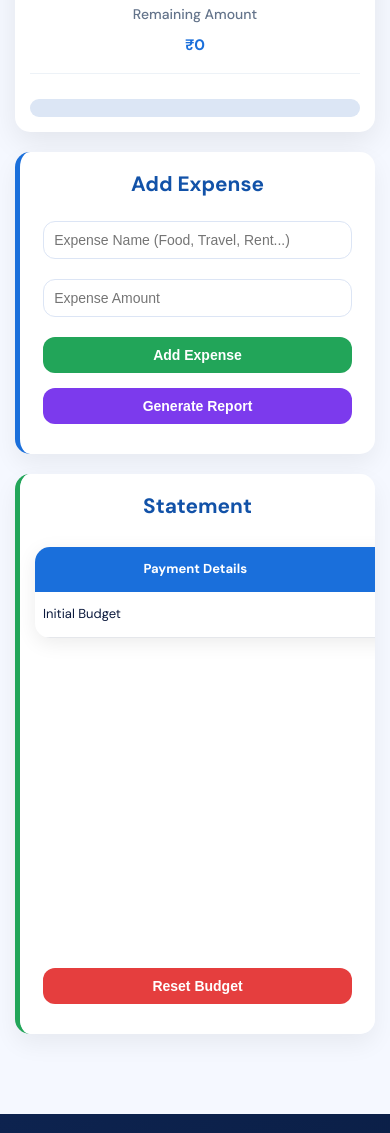
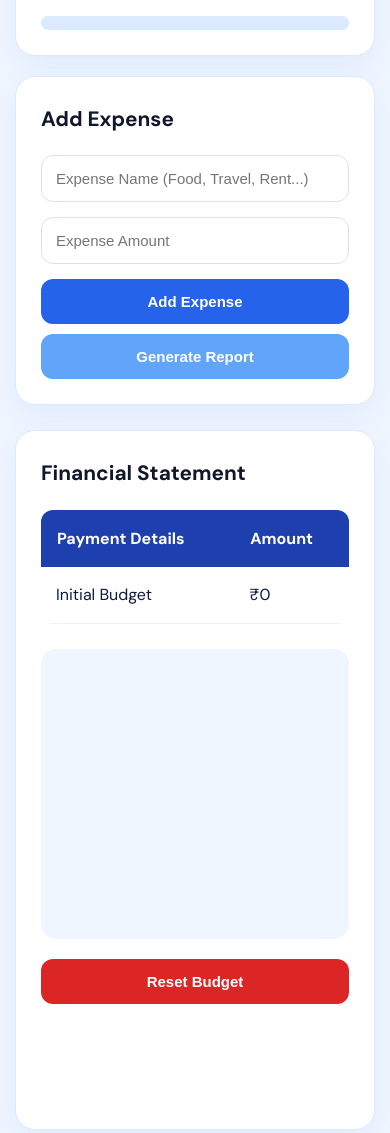
Before and after one commit to 018-alfred/Budget_tracker, a plain HTML site: page client/quickbudget.html in a window 390 px wide. Shown: the part 683-1816 px from the top of the page. Drawn offline with nearby package versions, Linux system fonts and the light colour scheme.

Commit message:
Designed some features

```diff
--- a/client/quickbudget.css
+++ b/client/quickbudget.css
@@ -1,488 +1,227 @@
-/* ===========================
-   QUICK BUDGET PAGE
-=========================== */
-
-body{
-    background:#f5f8ff;
+.budget-dashboard{
+    display:flex;
+    gap:25px;
+    padding:30px;
+    align-items:flex-start;
 }
 
-/* ===========================
-   INPUTS
-=========================== */
+/* LEFT PANEL */
 
-#initialAmount,
-#expenseLabel,
-#expenseAmount{
-    width:100%;
-    max-width:700px;
-    display:block;
-    margin:20px auto;
-    padding:15px;
-    border:1px solid #dce5f5;
-    border-radius:12px;
-    background:#fff;
-    font-size:16px;
+.left-panel{
+    width:32%;
+    display:flex;
+    flex-direction:column;
+    gap:20px;
 }
 
-#initialAmount:focus,
-#expenseLabel:focus,
-#expenseAmount:focus{
-    outline:none;
-    border-color:#1a6fdb;
-    box-shadow:0 0 0 4px rgba(26,111,219,.15);
+/* RIGHT PANEL */
+
+.right-panel{
+    width:68%;
 }
 
-/* ===========================
-   BUTTONS
-=========================== */
+/* CARDS */
+
+.expense-section,
+.budget-box,
+.summary-section{
+    background:#ffffff;
+    padding:25px;
+    border-radius:20px;
+    border:1px solid #dbeafe;
+    box-shadow:0 10px 30px rgba(37,99,235,.08);
+}
+
+/* HEADINGS */
+
+.expense-section h2,
+.budget-box h3,
+.summary-section h2{
+    color:#0f172a;
+    margin-bottom:20px;
+    font-size:1.3rem;
+    font-weight:700;
+}
+
+/* INPUTS */
+
+.expense-section input{
+    width:100%;
+    padding:14px;
+    margin-bottom:15px;
+    border:1px solid #dbe3e5;
+    border-radius:12px;
+    outline:none;
+    font-size:15px;
+    transition:.3s;
+}
+
+.expense-section input:focus{
+    border-color:#2563eb;
+    box-shadow:0 0 0 4px rgba(37,99,235,.15);
+}
+
+/* BUTTONS */
+
+.set-btn{
+    background:#1d4ed8;
+    color:white;
+}
+
+.add-btn{
+    background:#2563eb;
+    color:white;
+}
+
+.done-btn{
+    background:#60a5fa;
+    color:white;
+    margin-top:10px;
+}
+
+.reset-btn{
+    background:#dc2626;
+    color:white;
+    margin-top:20px;
+}
 
 .set-btn,
 .add-btn,
 .done-btn,
 .reset-btn{
-    display:block;
-    margin:15px auto;
-    min-width:220px;
-    padding:14px 24px;
+    width:100%;
+    padding:14px;
     border:none;
     border-radius:12px;
-    color:#fff;
+    cursor:pointer;
     font-weight:600;
-    cursor:pointer;
+    font-size:15px;
     transition:.3s;
-}
-
-.set-btn{
-    background:#1a6fdb;
-}
-
-.add-btn{
-    background:#22a559;
-}
-
-.done-btn{
-    background:#7c3aed;
-}
-
-.reset-btn{
-    background:#e53e3e;
 }
 
 .set-btn:hover,
 .add-btn:hover,
 .done-btn:hover,
 .reset-btn:hover{
-    transform:translateY(-2px);
+    transform:translateY(-3px);
 }
 
-/* ===========================
-   BUDGET OVERVIEW
-=========================== */
-
-.budget-overview{
-    max-width:900px;
-    margin:40px auto;
-}
-
-.budget-box{
-    background:#ffffff;
-    padding:30px;
-    border-radius:20px;
-    box-shadow:0 10px 30px rgba(0,0,0,.08);
-}
-
-.budget-box h3{
-    text-align:center;
-    color:#1252a8;
-    margin-bottom:25px;
-}
+/* BUDGET OVERVIEW */
 
 .amount-row{
     display:flex;
     justify-content:space-between;
     align-items:center;
-    padding:16px 0;
-    border-bottom:1px solid #edf2f7;
-}
-
-.amount-row:last-child{
-    border-bottom:none;
+    padding:14px 0;
+    border-bottom:1px solid #edf1f3;
 }
 
 .amount-row span{
     color:#64748b;
-    font-weight:500;
+    font-size:15px;
 }
 
 .amount-row strong{
-    color:#1a6fdb;
-    font-size:1.2rem;
+    color:#1e3a8a;
+    font-size:16px;
 }
 
-/* ===========================
-   PROGRESS BAR
-=========================== */
+/* PROGRESS BAR */
 
 .progress{
-    width:100%;
-    height:22px;
-    margin-top:25px;
-    background:#dce6f5;
-    border-radius:30px;
+    height:14px;
+    background:#dbeafe;
+    border-radius:50px;
     overflow:hidden;
+    margin-top:20px;
 }
 
 .progress-fill{
+    height:100%;
     width:0%;
-    height:100%;
     background:linear-gradient(
         90deg,
-        #22a559,
-        #38c172
+        #2563eb,
+        #60a5fa
     );
-    transition:width .4s ease;
+    transition:.4s;
 }
 
-/* ===========================
-   EXPENSE SECTION
-=========================== */
+/* STATEMENT SECTION */
 
-.expense-section{
-    max-width:900px;
-    margin:40px auto;
-    padding:30px;
-    background:#ffffff;
-    border-radius:20px;
-    border-left:5px solid #1a6fdb;
-    box-shadow:0 10px 25px rgba(0,0,0,.06);
+.summary-section{
+    min-height:700px;
 }
 
-.expense-section h2{
-    text-align:center;
-    color:#1252a8;
-    margin-bottom:20px;
-}
+/* TABLE */
 
-/* ===========================
-   SUMMARY SECTION
-=========================== */
-
-.summary-section{
-    max-width:1100px;
-    margin:40px auto;
-    padding:30px;
-    background:#ffffff;
-    border-radius:20px;
-    border-left:5px solid #22a559;
-    box-shadow:0 10px 25px rgba(0,0,0,.06);
-}
-
-.summary-section h2{
-    text-align:center;
-    color:#1252a8;
-    margin-bottom:25px;
-}
-
-/* ===========================
-   TABLE
-=========================== */
-
-.summary-section table{
+table{
     width:100%;
     border-collapse:collapse;
     overflow:hidden;
-    border-radius:15px;
-    box-shadow:0 5px 20px rgba(0,0,0,.08);
+    border-radius:12px;
 }
 
-.summary-section th{
-    background:#1a6fdb;
+thead{
+    background:#1e40af;
     color:white;
-    padding:16px;
 }
 
-.summary-section td{
+th{
     padding:16px;
-    border-bottom:1px solid #e5e7eb;
-}
-
-.summary-section td:first-child{
     text-align:left;
-}
-
-.summary-section td:last-child{
-    text-align:right;
     font-weight:600;
 }
 
-.summary-section tbody tr:nth-child(even){
+td{
+    padding:15px;
+    border-bottom:1px solid #edf1f3;
+}
+
+tbody tr:hover{
     background:#f8fbff;
 }
 
-.summary-section tbody tr:hover{
-    background:#eef5ff;
+/* CHART */
+
+.chart-container{
+    margin-top:25px;
+    padding:20px;
+    border-radius:15px;
+    background:#eff6ff;
+
+    display:flex;
+    justify-content:center;
+    align-items:center;
 }
 
-/* ===========================
-   PIE CHART
-=========================== */
+/* Pie Chart Size */
 
 #budgetChart{
-    display:block;
-    max-width:400px;
-    width:100%;
-    margin:40px auto;
-}
-.chart-container{
-    width: 100%;
-    max-width: 500px;
-    margin: 30px auto;
+    width:250px !important;
+    height:250px !important;
+    max-width:250px;
+    max-height:250px;
 }
 
-#budgetChart{
-    width: 100% !important;
-    height: 400px !important;
+/* SCROLLABLE TABLE IF LARGE */
+
+.summary-section{
+    overflow-x:auto;
 }
 
-/* ===========================
-   RESPONSIVE
-=========================== */
+/* RESPONSIVE */
 
-@media(max-width:768px){
+@media(max-width:980px){
 
-    #initialAmount,
-    #expenseLabel,
-    #expenseAmount{
-        width:90%;
-    }
-
-    .set-btn,
-    .add-btn,
-    .done-btn,
-    .reset-btn{
-        width:90%;
-    }
-
-    .expense-section,
-    .summary-section,
-    .budget-overview{
-        margin:20px 15px;
-    }
-
-    .expense-section,
-    .summary-section{
-        padding:20px;
-    }
-
-    .amount-row{
+    .budget-dashboard{
         flex-direction:column;
-        gap:8px;
-        text-align:center;
-    }
-
-    .summary-section{
-        overflow-x:auto;
-    }
-}
-
-/* ==========================
-   RESPONSIVE IMPROVEMENTS
-========================== */
-
-*{
-    box-sizing:border-box;
-}
-
-html,
-body{
-    overflow-x:hidden;
-}
-
-/* Large Desktop */
-@media screen and (min-width:1400px){
-
-    .budget-box,
-    .expense-section{
-        max-width:1000px;
-    }
-
-    .summary-section{
-        max-width:1200px;
-    }
-
-    #budgetChart{
-        height:450px !important;
-    }
-}
-
-/* Laptop */
-@media screen and (max-width:1200px){
-
-    .budget-overview,
-    .expense-section{
-        max-width:95%;
-    }
-
-    .summary-section{
-        max-width:95%;
-    }
-}
-
-/* Tablet */
-@media screen and (max-width:992px){
-
-    .budget-box,
-    .expense-section,
-    .summary-section{
-        padding:25px;
-    }
-
-    .amount-row strong{
-        font-size:1.1rem;
-    }
-
-    #budgetChart{
-        height:350px !important;
-    }
-}
-
-/* Mobile */
-@media screen and (max-width:768px){
-
-    #initialAmount,
-    #expenseLabel,
-    #expenseAmount{
-        width:95%;
-        padding:12px;
-        font-size:15px;
-    }
-
-    .set-btn,
-    .add-btn,
-    .done-btn,
-    .reset-btn{
-        width:95%;
-        min-width:auto;
-        padding:12px;
-    }
-
-    .budget-box,
-    .expense-section,
-    .summary-section{
-        padding:18px;
-        border-radius:15px;
-    }
-
-    .amount-row{
-        flex-direction:column;
-        text-align:center;
-        gap:8px;
-    }
-
-    .amount-row strong{
-        font-size:1rem;
-    }
-
-    .summary-section table{
-        min-width:500px;
-    }
-
-    .summary-section{
-        overflow-x:auto;
-    }
-
-    .chart-container{
-        max-width:100%;
-    }
-
-    #budgetChart{
-        height:300px !important;
-    }
-}
-
-/* Small Mobile */
-@media screen and (max-width:576px){
-
-    .budget-box h3,
-    .expense-section h2,
-    .summary-section h2{
-        font-size:1.3rem;
-    }
-
-    #initialAmount,
-    #expenseLabel,
-    #expenseAmount{
-        font-size:14px;
-        padding:10px;
-    }
-
-    .set-btn,
-    .add-btn,
-    .done-btn,
-    .reset-btn{
-        font-size:14px;
-        padding:10px;
-    }
-
-    .budget-box,
-    .expense-section,
-    .summary-section{
         padding:15px;
     }
 
-    .amount-row span{
-        font-size:14px;
+    .left-panel,
+    .right-panel{
+        width:100%;
     }
 
-    .amount-row strong{
-        font-size:0.95rem;
-    }
-
-    .summary-section th,
-    .summary-section td{
-        padding:12px 8px;
-        font-size:13px;
-    }
-
-    .progress{
-        height:18px;
-    }
-
-    #budgetChart{
-        height:250px !important;
-    }
 }
-
-/* Extra Small Phones */
-@media screen and (max-width:375px){
-
-    .budget-box,
-    .expense-section,
-    .summary-section{
-        padding:12px;
-    }
-
-    .budget-box h3,
-    .expense-section h2,
-    .summary-section h2{
-        font-size:1.1rem;
-    }
-
-    .summary-section th,
-    .summary-section td{
-        font-size:12px;
-        padding:10px 6px;
-    }
-
-    .amount-row strong{
-        font-size:0.9rem;
-    }
-
-    .progress{
-        height:16px;
-    }
-
-    #budgetChart{
-        height:220px !important;
-    }
-}
--- a/client/quickbudget.html
+++ b/client/quickbudget.html
@@ -26,7 +26,12 @@
     </nav>
 </header>
 
-<!-- BUDGET SETUP -->
+<div class="budget-dashboard">
+
+    <!-- LEFT SIDE -->
+    <div class="left-panel">
+
+        <!-- SET BUDGET -->
         <section class="expense-section">
 
             <h2>Set Your Budget</h2>
@@ -36,7 +41,9 @@
                 id="initialAmount"
                 placeholder="Enter Initial Budget Amount">
 
-        <button class="set-btn" onclick="setBudget()">
+            <button
+                class="set-btn"
+                onclick="setBudget()">
                 Set Budget
             </button>
 
@@ -90,20 +97,28 @@
                 id="expenseAmount"
                 placeholder="Expense Amount">
 
-        <button class="add-btn" onclick="addExpense()">
+            <button
+                class="add-btn"
+                onclick="addExpense()">
                 Add Expense
             </button>
 
-        <button class="done-btn" onclick="generateSummary()">
+            <button
+                class="done-btn"
+                onclick="generateSummary()">
                 Generate Report
             </button>
 
         </section>
 
-    <!-- FINANCIAL STATEMENT -->
+    </div>
+
+    <!-- RIGHT SIDE -->
+    <div class="right-panel">
+
         <section class="summary-section">
 
-        <h2> Statement</h2>
+            <h2>Financial Statement</h2>
 
             <table>
 
@@ -125,8 +140,6 @@
 
             </table>
 
-        <!-- PIE CHART -->
-        <!-- EXPENSE CHART -->
             <div class="chart-container">
                 <canvas id="budgetChart"></canvas>
             </div>
@@ -138,6 +151,10 @@
             </button>
 
         </section>
+
+    </div>
+
+</div>
 
 <script
   async
```
Lines whose indentation alone changed are shown as unchanged.
